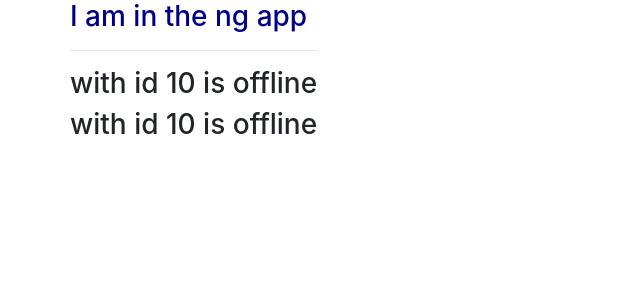
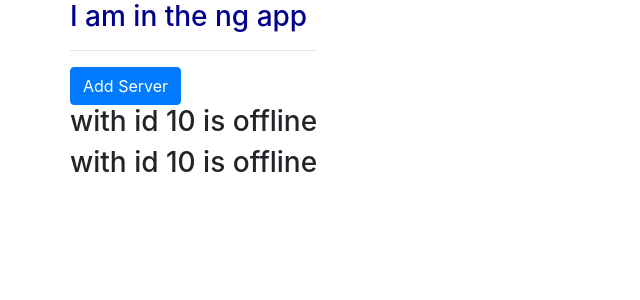
Before and after one commit to ajitda/Food-Panda, an Angular app: page / in a window 1280 px wide. Shown: the top 300 px of the page, without its empty margins (0-640 px from the left). Built offline with nearby package versions, Linux system fonts and the light colour scheme.

Commit message:
adding some dynamics button with angular

```diff
--- a/src/app/server/server.component.html
+++ b/src/app/server/server.component.html
@@ -1 +1 @@
-<h3>{{ server }} with id {{ serverId }} is {{ serverStatus}}</h3>
+<h3>{{ server }} with id {{ serverId }} is {{ getServerStatus()}}</h3>
--- a/src/app/server/server.component.ts
+++ b/src/app/server/server.component.ts
@@ -7,4 +7,8 @@ import { Component } from "@angular/core";
 export class ServerComponent{
     serverId : number = 10;
     serverStatus : string = "offline";
+
+    getServerStatus(){
+        return this.serverStatus;
+    }
 }
--- a/src/app/servers/servers.component.html
+++ b/src/app/servers/servers.component.html
@@ -1,2 +1,5 @@
+<button class="btn btn-primary"
+[disabled]="!allowNewServer"
+>Add Server</button>
 <app-server></app-server>
 <app-server></app-server>
--- a/src/app/servers/servers.component.ts
+++ b/src/app/servers/servers.component.ts
@@ -9,7 +9,13 @@ import { Component, OnInit } from '@angular/core';
 })
 export class ServersComponent implements OnInit {
 
-  constructor() { }
+  allowNewServer = false;
+
+  constructor() {
+    setTimeout(()=>{
+          this.allowNewServer = true;
+        }, 2000);
+  }
 
   ngOnInit() {
   }
```
